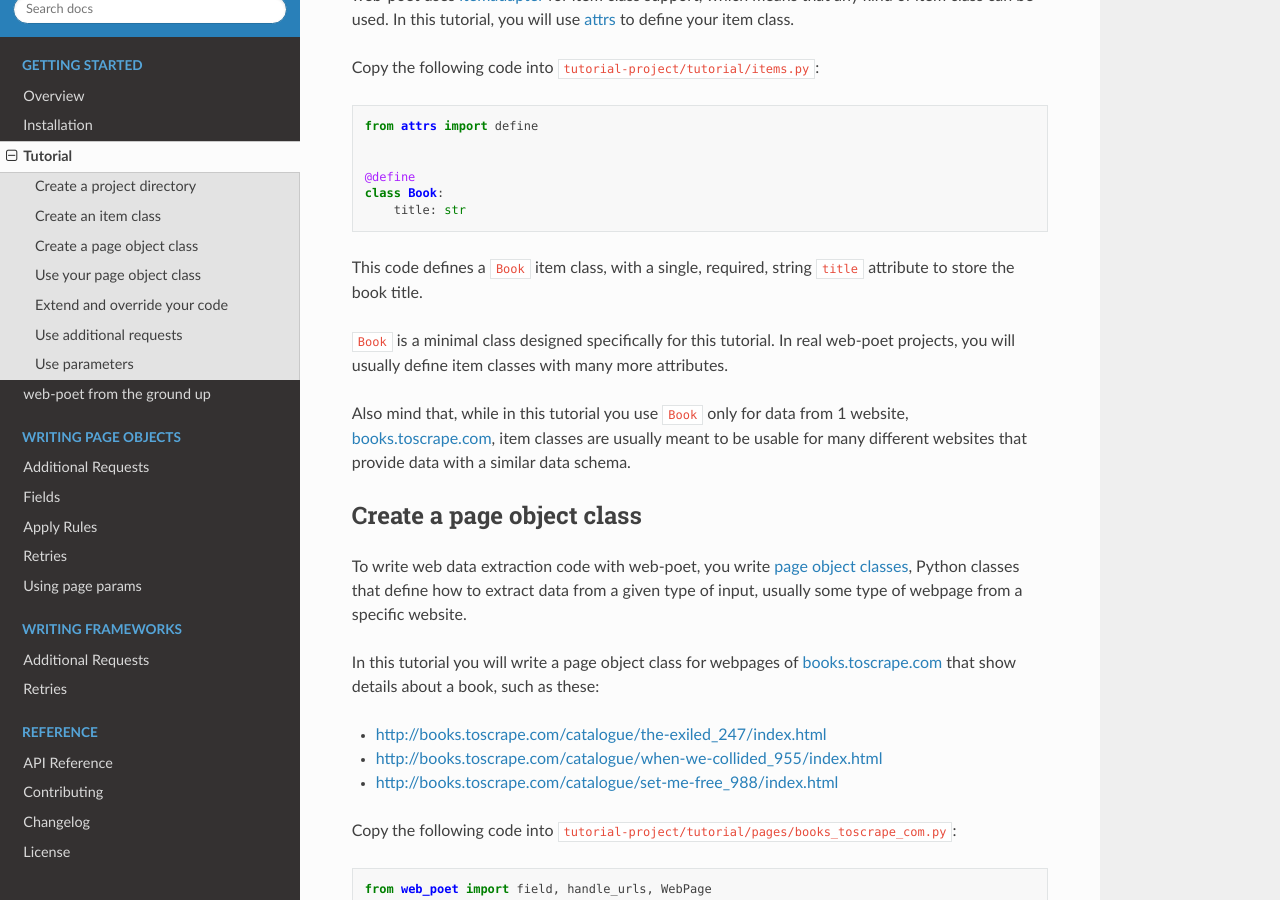
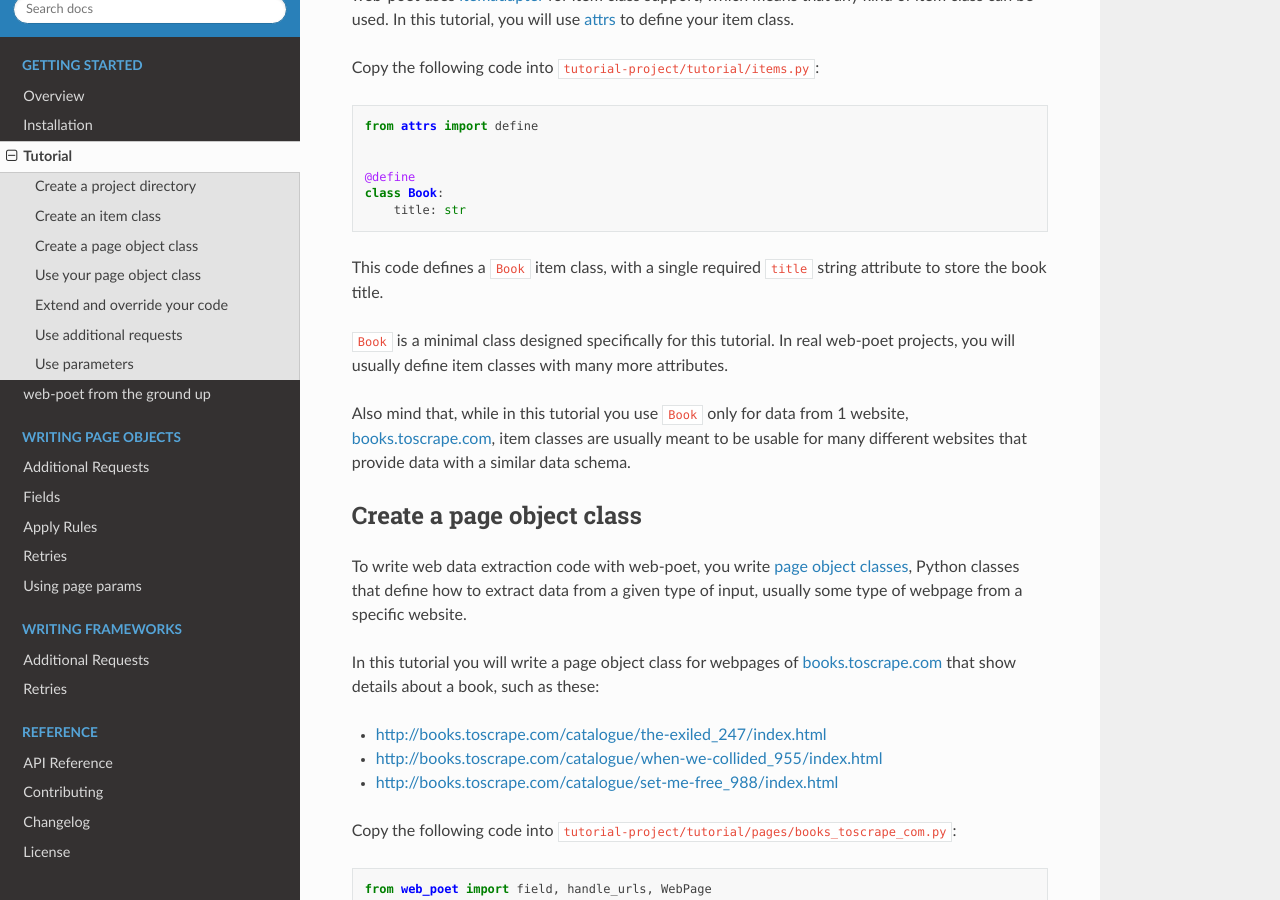
Before and after one commit to scrapinghub/web-poet, a Sphinx documentation site: the page built from docs/intro/tutorial.rst, in a window 1280 px wide and 900 px high, scrolled down 1443 px. Built offline with Sphinx 7.4.7 and the Read the Docs theme 2.0.0, drawn with Linux system fonts in a browser that asks for light colours.

```diff
--- a/docs/intro/tutorial.rst
+++ b/docs/intro/tutorial.rst
@@ -91,8 +91,8 @@ Copy the following code into ``tutorial-project/tutorial/items.py``:
    :language: python
    :lines: 1-6
 
-This code defines a ``Book`` item class, with a single, required, string
-``title`` attribute to store the book title.
+This code defines a ``Book`` item class, with a single required ``title``
+string attribute to store the book title.
 
 ``Book`` is a minimal class designed specifically for this tutorial. In real
 web-poet projects, you will usually define item classes with many more
```
